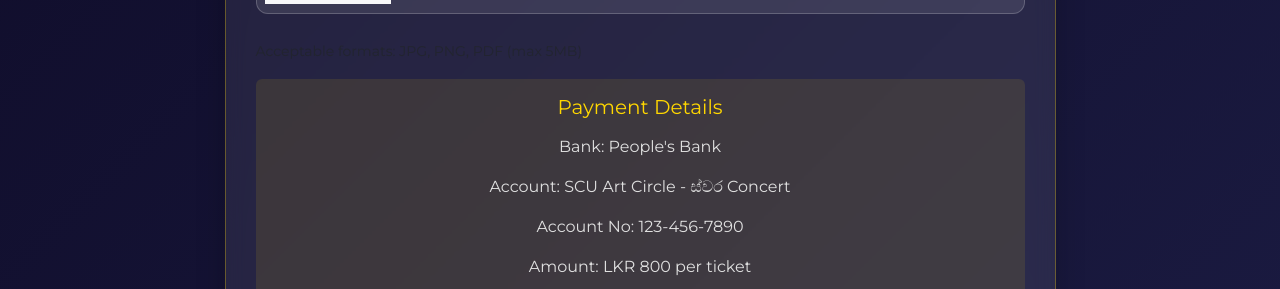
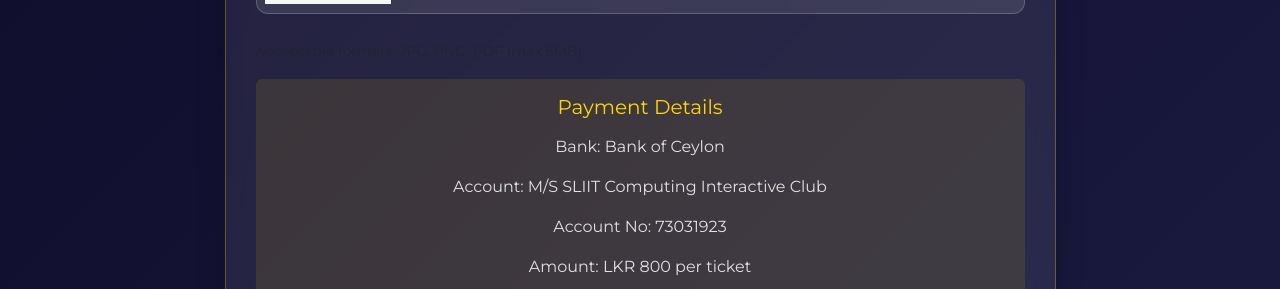
Before and after one commit to tehnz123-svg/swara-concert-tickets, a website: page tickets.html in a window 1280 px wide. Shown: the part 1220-1509 px from the top of the page. Drawn offline with nearby package versions, Linux system fonts and the light colour scheme.

Commit message:
Bank Details Update

```diff
--- a/tickets.html
+++ b/tickets.html
@@ -107,9 +107,9 @@
                                     <div class="payment-info p-3 rounded" style="background: rgba(255,215,0,0.1);">
                                         <h5 class="text-center mb-3" style="color: var(--accent-gold);">Payment Details
                                         </h5>
-                                        <p class="text-center">Bank: People's Bank</p>
-                                        <p class="text-center">Account: SCU Art Circle - ස්වර Concert</p>
-                                        <p class="text-center">Account No: 123-456-7890</p>
+                                        <p class="text-center">Bank: Bank of Ceylon</p>
+                                        <p class="text-center">Account: M/S SLIIT Computing Interactive Club</p>
+                                        <p class="text-center">Account No: 73031923</p>
                                         <p class="text-center">Amount: LKR 800 per ticket</p>
                                     </div>
                                 </div>
```
